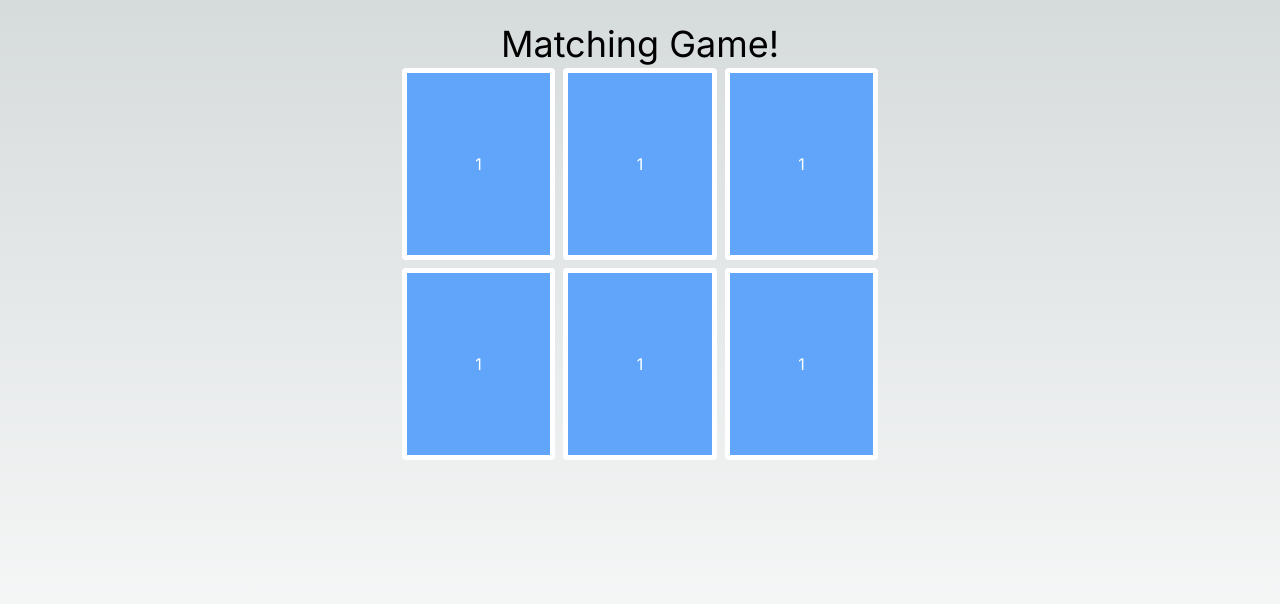
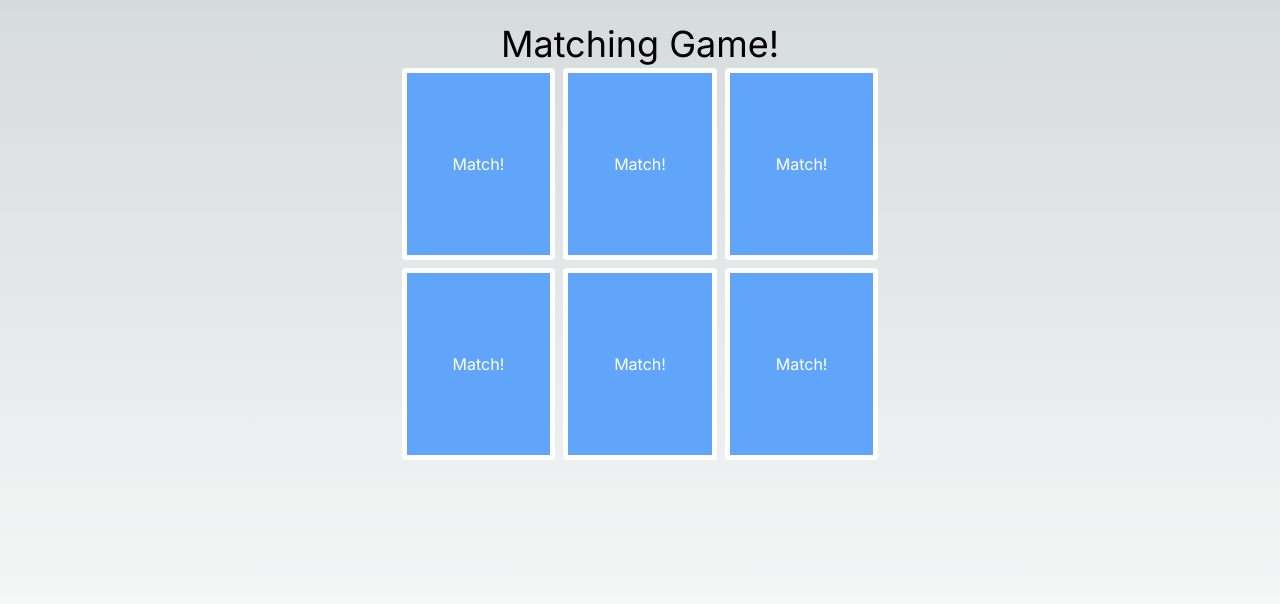
Before and after one commit to uriapete/BrowserMatchingGame-Next, a Next.js app: page / in a window 1280 px wide. Shown: the top 604 px of the page. Built offline with nearby package versions, Linux system fonts and the light colour scheme.

Commit message:
components/Card.tsx - begin flip function for cards

```diff
--- a/src/components/Card.tsx
+++ b/src/components/Card.tsx
@@ -1,12 +1,20 @@
+"use client"
+import { useState } from "react"
+
 interface CardProps{
     frontTxt:string
 }
 
 export default function Card(props:CardProps){
     const{frontTxt}=props
+    const backTxt="Match!"
+    const [flipped, setFlipped] = useState(false)
+    function handleFlip(){
+        setFlipped(!flipped)
+    }
     return(
-        <div className="comp comp-Card bg-blue-400 text-white m-1 w-[12vw] h-[24vh] text-center flex flex-col justify-center rounded border-white border-5">
-            {frontTxt}
+        <div onClick={handleFlip} className={`comp comp-Card m-1 w-[12vw] h-[24vh] text-center flex flex-col justify-center rounded border-white border-5 ${flipped ?"bg-white text-black ":"bg-blue-400 text-white "}`}>
+            {flipped?frontTxt:backTxt}
         </div>
     )
 }
```
